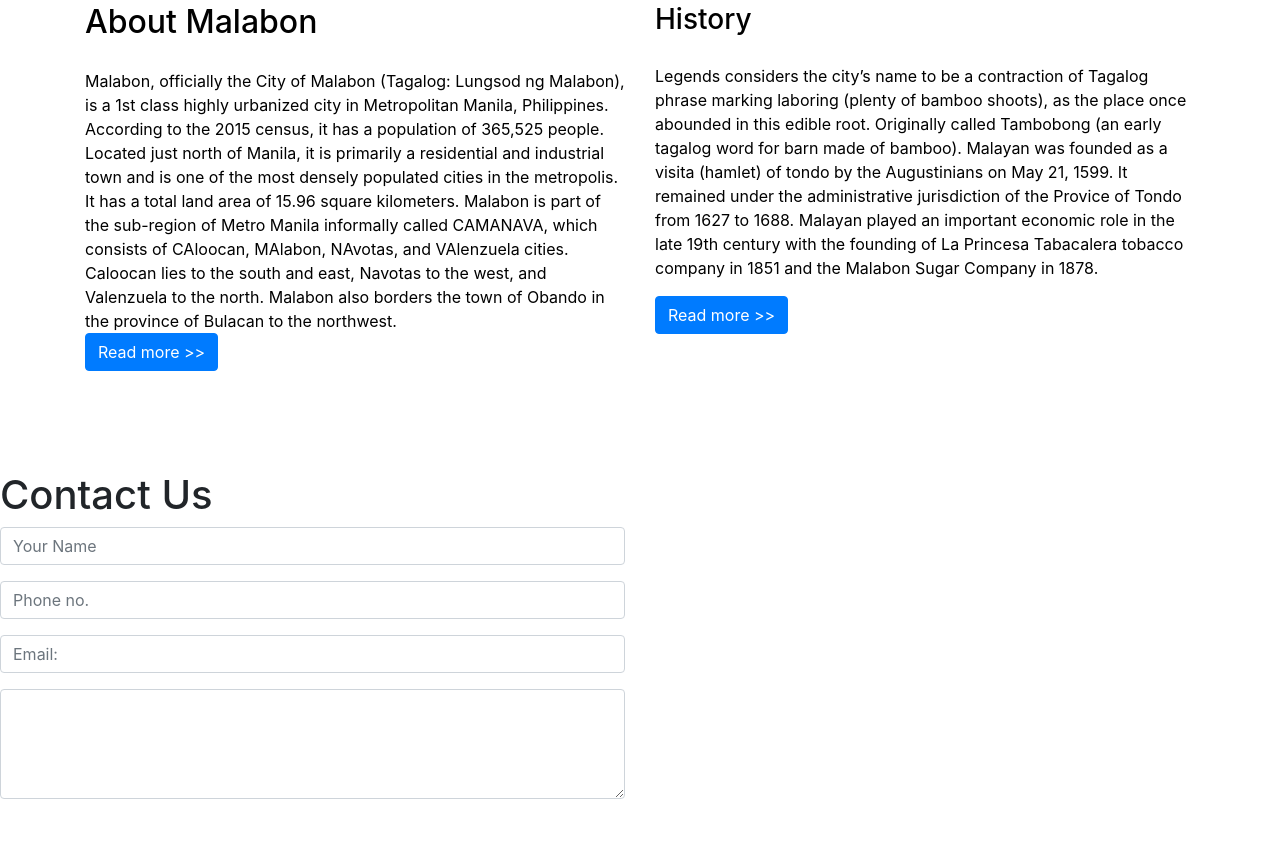
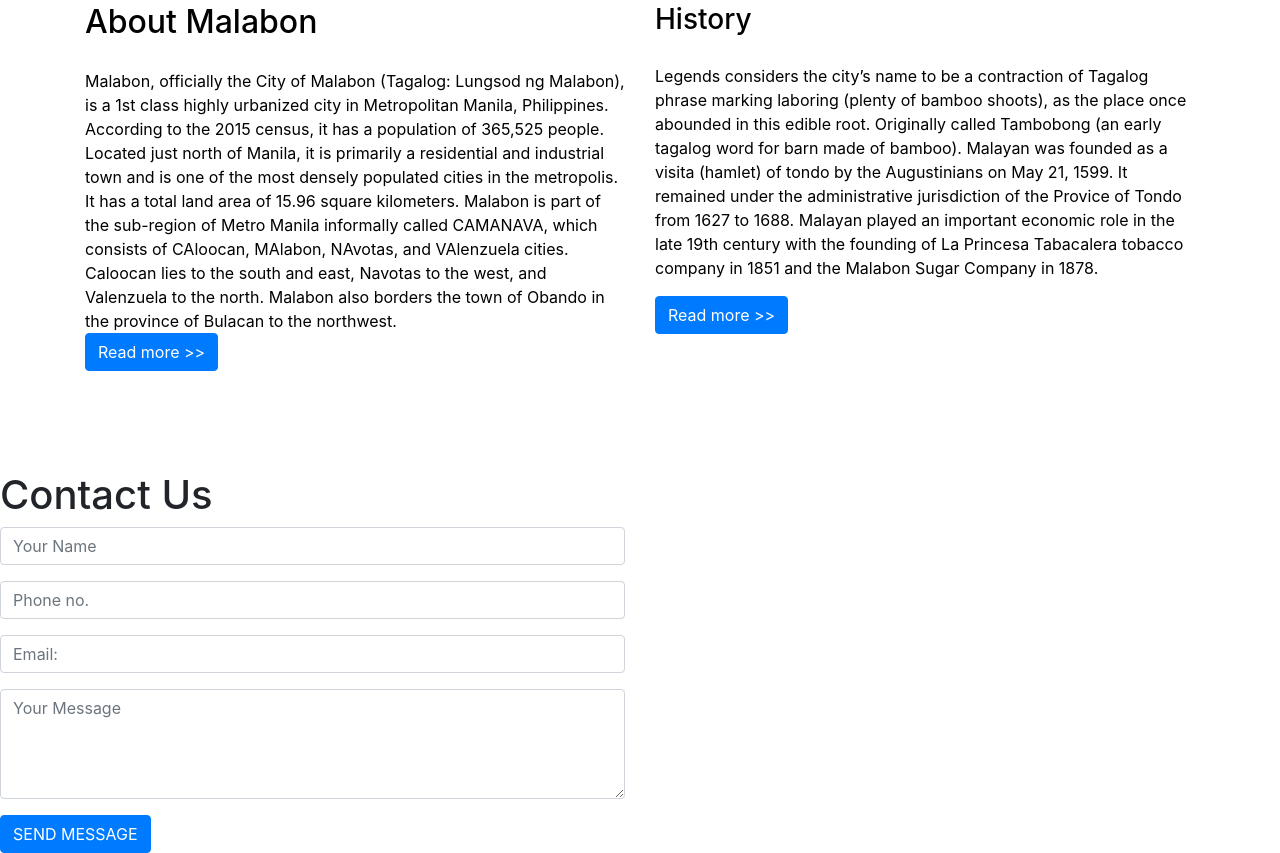
Before and after one commit to colinelatuga/Community-Website, a plain HTML site: page index.html in a window 1280 px wide. Shown: the part 829-1682 px from the top of the page. Before the commit the page ends 1644 px from the top, so only its background shows below. Drawn offline with nearby package versions, Linux system fonts and the light colour scheme.

Commit message:
CommunityWebsite

```diff
--- a/index.html
+++ b/index.html
@@ -118,9 +118,9 @@ to the north. Malabon also borders the town of Obando in the province of Bulacan
                             <input type="email" class="form-control" placeholder="Email:">
                             </div>
                     <div class="form-group">
-                                <textarea type="text" class="form-control" rows="4" placeholder="Message">
-                                </textarea>
+                                <textarea type="text" class="form-control" rows="4" placeholder="Your Message"></textarea>
                                 </div>
+                                    <button type="submit" class="btn btn-primary"> SEND MESSAGE</button>
                     </form>
                 </div>
                 <div class="col-md-6">
```
